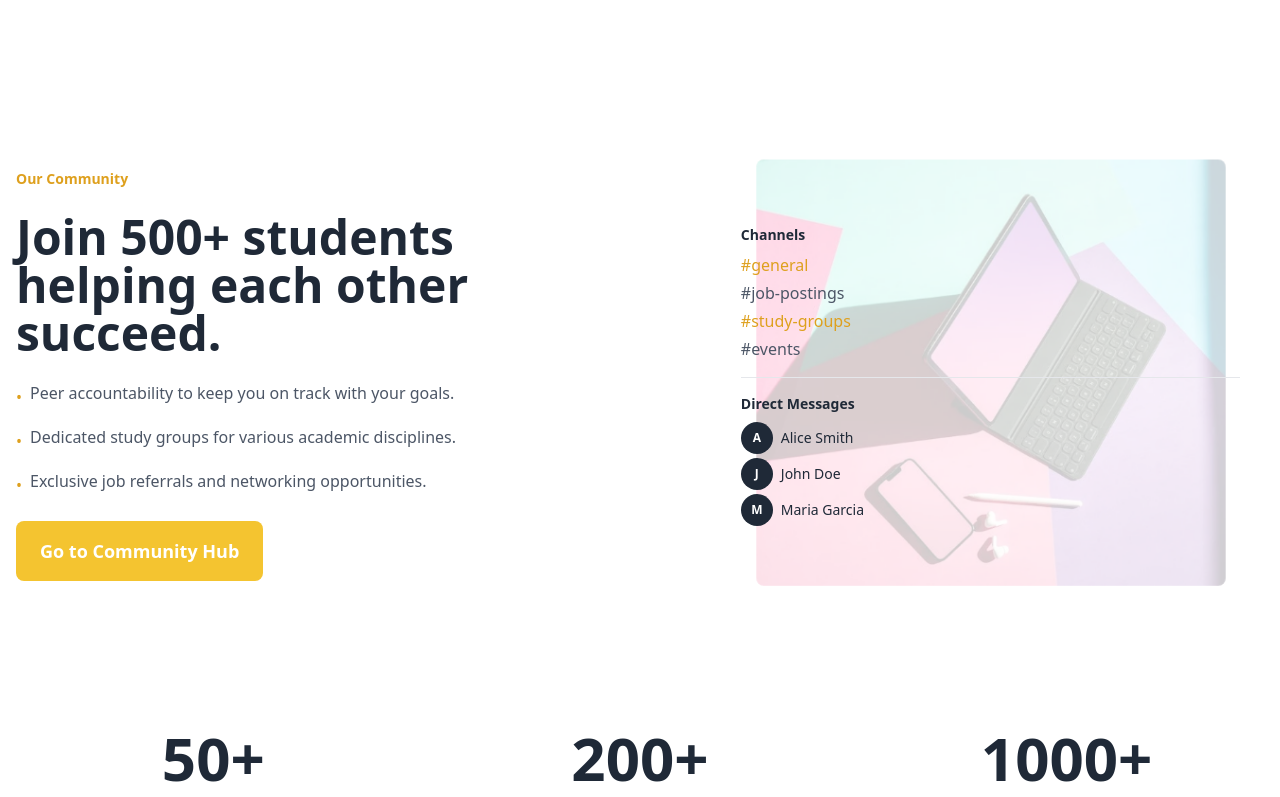
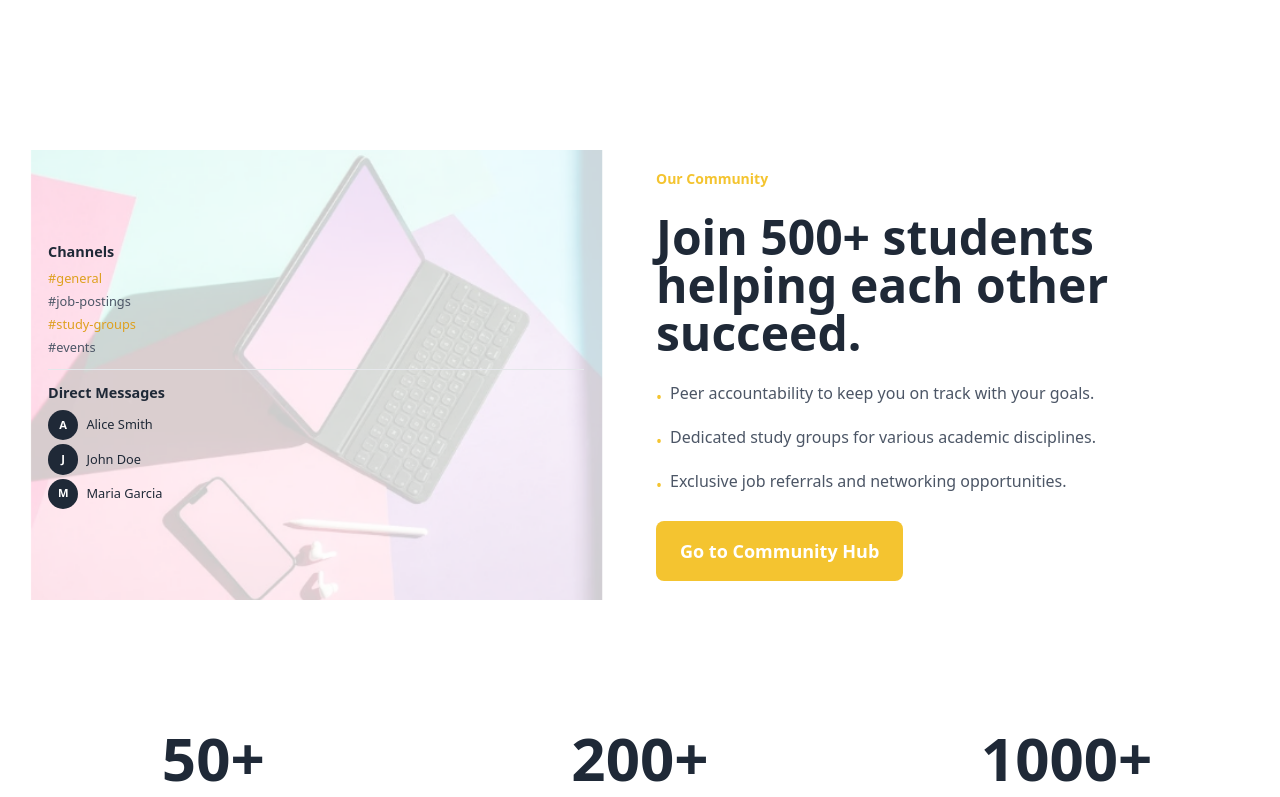
Before and after one commit to SkoolSaver/ISTH-website, a Next.js app: page / in a window 1280 px wide. Shown: the part 1310-2107 px from the top of the page. Built offline with nearby package versions, Linux system fonts and the light colour scheme.

Commit message:
community teaser fix

```diff
--- a/app/pages/hero/components/CommunityTeaser.tsx
+++ b/app/pages/hero/components/CommunityTeaser.tsx
@@ -9,9 +9,69 @@ export default function CommunityTeaser() {
     <section className="bg-white py-3xl px-md">
       <div className="max-w-7xl mx-auto">
         <div className="grid grid-cols-1 lg:grid-cols-2 gap-xl items-center">
-          {/* Left Panel - Text Content */}
+          {/* Left Panel - Image with Text Overlay (Single Responsive Component) */}
+          <div className="hidden lg:block relative w-full aspect-[4/3] max-w-[600px] overflow-hidden rounded-lg">
+            <div className="relative w-full h-full overflow-hidden">
+              <Image
+                src="/tech-devices.png"
+                alt="Tech devices with community interface"
+                fill
+                className="object-cover"
+                priority
+              />
+              {/* Text Overlay - Channels and Direct Messages */}
+              <div className="absolute inset-0 flex flex-col justify-center p-4 sm:p-6 md:p-8 max-h-full overflow-hidden">
+                {/* Channels Section */}
+                <div className="flex-shrink-0 mb-2 sm:mb-3">
+                  <div className="text-[clamp(0.7rem,1.2vw,0.9rem)] font-semibold text-primary-dark mb-1 sm:mb-1.5">
+                    Channels
+                  </div>
+                  <div className="space-y-0.5 sm:space-y-1">
+                    <div className="text-accent font-medium text-[clamp(0.65rem,1vw,0.8rem)] truncate">
+                      #general
+                    </div>
+                    <div className="text-secondary font-medium text-[clamp(0.65rem,1vw,0.8rem)] truncate">
+                      #job-postings
+                    </div>
+                    <div className="text-accent font-medium text-[clamp(0.65rem,1vw,0.8rem)] truncate">
+                      #study-groups
+                    </div>
+                    <div className="text-secondary font-medium text-[clamp(0.65rem,1vw,0.8rem)] truncate">
+                      #events
+                    </div>
+                  </div>
+                </div>
+
+                {/* Direct Messages Section */}
+                <div className="flex-shrink-0 pt-2 sm:pt-3 border-t border-primary-dark/20">
+                  <div className="text-[clamp(0.7rem,1.2vw,0.9rem)] font-semibold text-primary-dark mb-1 sm:mb-1.5">
+                    Direct Messages
+                  </div>
+                  <div className="space-y-0.5 sm:space-y-1">
+                    {['Alice Smith', 'John Doe', 'Maria Garcia'].map((name, i) => (
+                      <div
+                        key={i}
+                        className="flex items-center gap-1.5 sm:gap-2 min-w-0 max-w-full"
+                      >
+                        <div className="w-[clamp(1.1rem,2.8vw,1.9rem)] h-[clamp(1.1rem,2.8vw,1.9rem)] rounded-full bg-primary-dark flex items-center justify-center flex-shrink-0">
+                          <span className="text-white text-[clamp(0.5rem,0.9vw,0.7rem)] font-semibold">
+                            {name[0]}
+                          </span>
+                        </div>
+                        <span className="text-primary-dark text-[clamp(0.65rem,1vw,0.8rem)] font-medium truncate min-w-0 max-w-[calc(100%-2rem)]">
+                          {name}
+                        </span>
+                      </div>
+                    ))}
+                  </div>
+                </div>
+              </div>
+            </div>
+          </div>
+
+          {/* Right Panel - Text Content */}
           <div className="text-center lg:text-left space-y-lg">
-            <div className="text-accent text-sm font-semibold mb-sm">Our Community</div>
+            <div className="text-accent-light text-sm font-semibold mb-sm">Our Community</div>
 
             <h2 className="text-3xl md:text-4xl lg:text-5xl font-extrabold text-primary-dark mb-lg leading-tight">
               Join 500+ students helping each other succeed.
@@ -19,15 +79,15 @@ export default function CommunityTeaser() {
 
             <ul className="space-y-md text-text-secondary mb-lg">
               <li className="flex items-start gap-sm">
-                <span className="text-accent mt-1">•</span>
+                <span className="text-accent-light mt-1">•</span>
                 <span>Peer accountability to keep you on track with your goals.</span>
               </li>
               <li className="flex items-start gap-sm">
-                <span className="text-accent mt-1">•</span>
+                <span className="text-accent-light mt-1">•</span>
                 <span>Dedicated study groups for various academic disciplines.</span>
               </li>
               <li className="flex items-start gap-sm">
-                <span className="text-accent mt-1">•</span>
+                <span className="text-accent-light mt-1">•</span>
                 <span>Exclusive job referrals and networking opportunities.</span>
               </li>
             </ul>
@@ -49,50 +109,6 @@ export default function CommunityTeaser() {
               </Link>
             </div>
           </div>
-
-          {/* Right Panel - Image with Text Overlay */}
-          <div className="hidden lg:block relative w-[90%] h-[450px] ml-auto">
-            <div className="relative w-full h-full flex items-center justify-center">
-              <Image
-                src="/tech-devices.png"
-                alt="Tech devices with community interface"
-                width={600}
-                height={450}
-                className="object-contain w-full h-full"
-                priority
-              />
-              {/* Text Overlay - Channels and Direct Messages */}
-              <div className="absolute inset-0 flex flex-col justify-center p-lg space-y-md">
-                {/* Channels Section */}
-                <div>
-                  <div className="text-sm font-semibold text-primary-dark mb-sm">Channels</div>
-                  <div className="space-y-xs">
-                    <div className="text-accent font-medium">#general</div>
-                    <div className="text-secondary font-medium">#job-postings</div>
-                    <div className="text-accent font-medium">#study-groups</div>
-                    <div className="text-secondary font-medium">#events</div>
-                  </div>
-                </div>
-
-                {/* Direct Messages Section */}
-                <div className="pt-md border-t border-primary-dark/20">
-                  <div className="text-sm font-semibold text-primary-dark mb-sm">
-                    Direct Messages
-                  </div>
-                  <div className="space-y-xs">
-                    {['Alice Smith', 'John Doe', 'Maria Garcia'].map((name, i) => (
-                      <div key={i} className="flex items-center gap-sm">
-                        <div className="w-8 h-8 rounded-full bg-primary-dark flex items-center justify-center">
-                          <span className="text-white text-xs font-semibold">{name[0]}</span>
-                        </div>
-                        <span className="text-primary-dark text-sm font-medium">{name}</span>
-                      </div>
-                    ))}
-                  </div>
-                </div>
-              </div>
-            </div>
-          </div>
         </div>
       </div>
     </section>
--- a/app/pages/hero/components/HeroCTA.tsx
+++ b/app/pages/hero/components/HeroCTA.tsx
@@ -2,13 +2,9 @@ import { Button } from '@/components/common/ui'
 
 export default function HeroCTA() {
   return (
-    <section className="bg-accent-light text-white py-2xl px-md rounded-lg text-center">
-      <h2 className="text-3xl font-bold mb-md">
-        Ready to Get Started?
-      </h2>
-      <p className="text-lg mb-lg opacity-90">
-        Join us today and experience the difference.
-      </p>
+    <section className="bg-accent text-white py-2xl px-md rounded-lg text-center">
+      <h2 className="text-3xl font-bold mb-md">Ready to Get Started?</h2>
+      <p className="text-lg mb-lg opacity-90">Join us today and experience the difference.</p>
       <Button variant="secondary" size="lg">
         Contact Us
       </Button>
--- a/app/pages/hero/components/HeroFeatures.tsx
+++ b/app/pages/hero/components/HeroFeatures.tsx
@@ -66,7 +66,7 @@ export default function HeroFeatures() {
           >
             {/* Icon */}
             <div className="flex justify-center mb-md">
-              <div className="text-accent">{offering.icon}</div>
+              <div className="text-accent-light">{offering.icon}</div>
             </div>
 
             {/* Title */}
--- a/components/common/ui/Button.tsx
+++ b/components/common/ui/Button.tsx
@@ -18,13 +18,15 @@ export default function Button({
   disabled = false,
   type = 'button',
 }: ButtonProps) {
-  const baseStyles = 'font-medium rounded-md transition-colors focus:outline-none focus:ring-2 focus:ring-offset-2'
+  const baseStyles =
+    'font-medium rounded-md transition-colors focus:outline-none focus:ring-2 focus:ring-offset-2'
 
   const variantStyles = {
     primary: 'bg-primary text-white hover:bg-primary-dark focus:ring-primary',
     secondary: 'bg-secondary text-white hover:bg-secondary-dark focus:ring-secondary',
-    accent: 'bg-accent-light text-white hover:bg-accent-dark focus:ring-accent',
-    outline: 'border-2 border-primary text-primary hover:bg-primary hover:text-white focus:ring-primary',
+    accent: 'bg-accent text-white hover:bg-accent-dark focus:ring-accent',
+    outline:
+      'border-2 border-primary text-primary hover:bg-primary hover:text-white focus:ring-primary',
   }
 
   const sizeStyles = {
```
